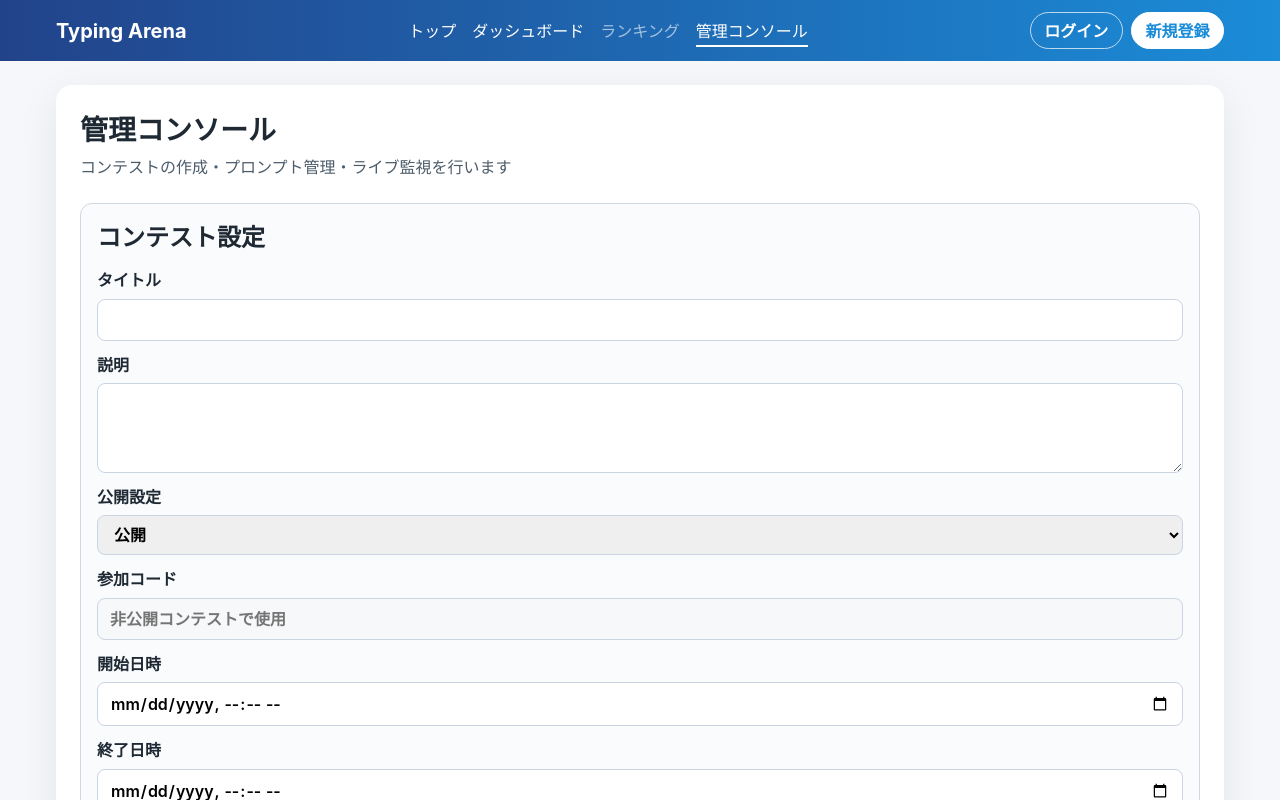
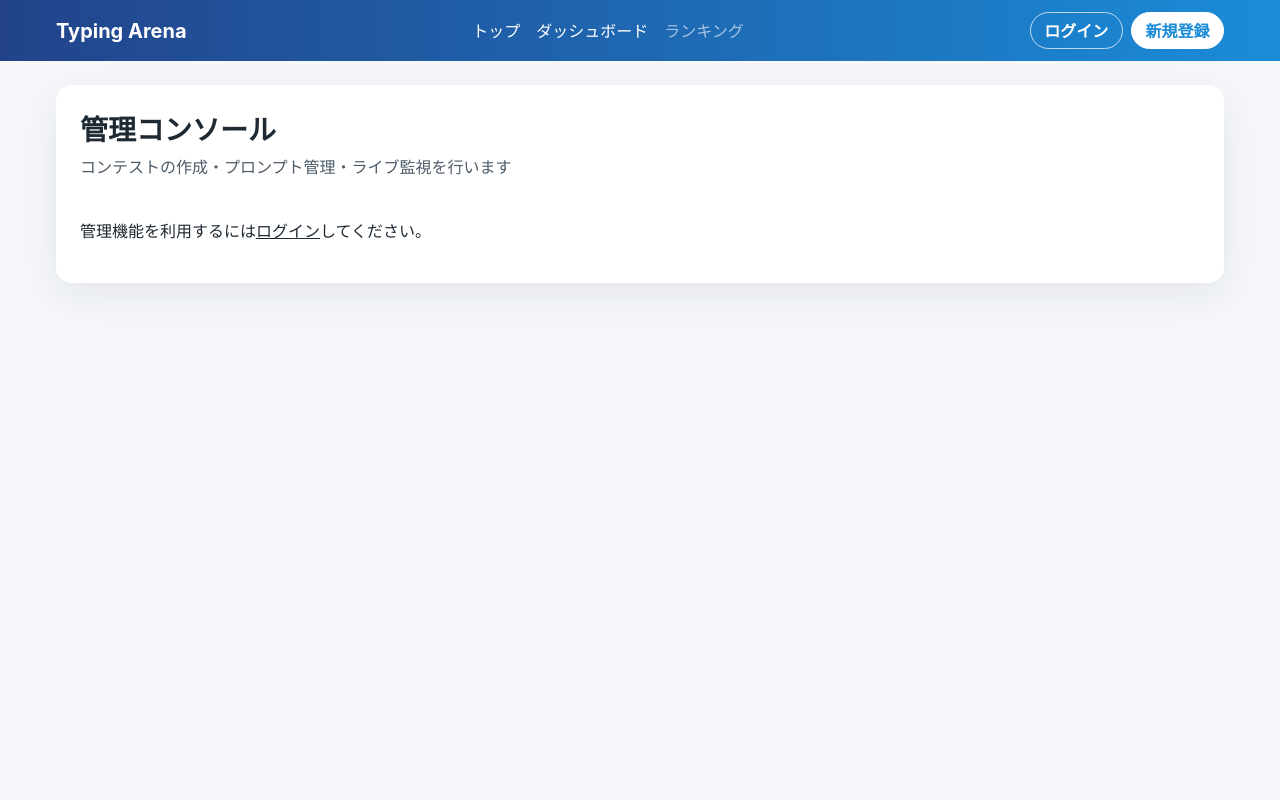
Before and after one commit to Latte72R/typing-frontend, a React (Vite) app: page /admin in a window 1280 px wide. Shown: the top 800 px of the page. Built offline with nearby package versions, Linux system fonts and the light colour scheme; no server answers.

Commit message:
Restrict admin console to authenticated admins

```diff
--- a/src/app/routes/AdminConsole.tsx
+++ b/src/app/routes/AdminConsole.tsx
@@ -1,7 +1,37 @@
+import { Link } from 'react-router-dom';
 import { PageContainer } from '@/components/layout/PageContainer.tsx';
 import { AdminForms } from '@/components/typing/AdminForms.tsx';
+import { useAuth } from '@/features/auth/contexts/AuthContext.tsx';
 
 export const AdminConsole = () => {
+  const { user } = useAuth();
+
+  if (!user) {
+    return (
+      <PageContainer
+        title="管理コンソール"
+        description="コンテストの作成・プロンプト管理・ライブ監視を行います"
+      >
+        <p role="alert">
+          管理機能を利用するには
+          <Link to="/signin">ログイン</Link>
+          してください。
+        </p>
+      </PageContainer>
+    );
+  }
+
+  if (user.role !== 'admin') {
+    return (
+      <PageContainer
+        title="管理コンソール"
+        description="コンテストの作成・プロンプト管理・ライブ監視を行います"
+      >
+        <p role="alert">管理者権限を持つアカウントでのみ利用できます。</p>
+      </PageContainer>
+    );
+  }
+
   return (
     <PageContainer
       title="管理コンソール"
--- a/src/components/navigation/NavigationBar.tsx
+++ b/src/components/navigation/NavigationBar.tsx
@@ -10,16 +10,18 @@ type NavigationItem = {
   to?: string;
 };
 
-const staticLinks: NavigationItem[] = [
-  { key: 'home', to: '/', label: 'トップ' },
-  { key: 'dashboard', to: '/dashboard', label: 'ダッシュボード' },
-  { key: 'admin', to: '/admin', label: '管理コンソール' },
-];
-
 export const NavigationBar = () => {
   const { data: contests } = useContestsQuery();
   const leaderboardContestId = contests?.[0]?.id;
   const { user } = useAuth();
+
+  const staticLinks: NavigationItem[] = [
+    { key: 'home', to: '/', label: 'トップ' },
+    { key: 'dashboard', to: '/dashboard', label: 'ダッシュボード' },
+  ];
+  if (user?.role === 'admin') {
+    staticLinks.push({ key: 'admin', to: '/admin', label: '管理コンソール' });
+  }
 
   const leaderboardLink: NavigationItem = leaderboardContestId
     ? { key: 'leaderboard', to: `/leaderboard/${leaderboardContestId}`, label: 'ランキング' }
```
